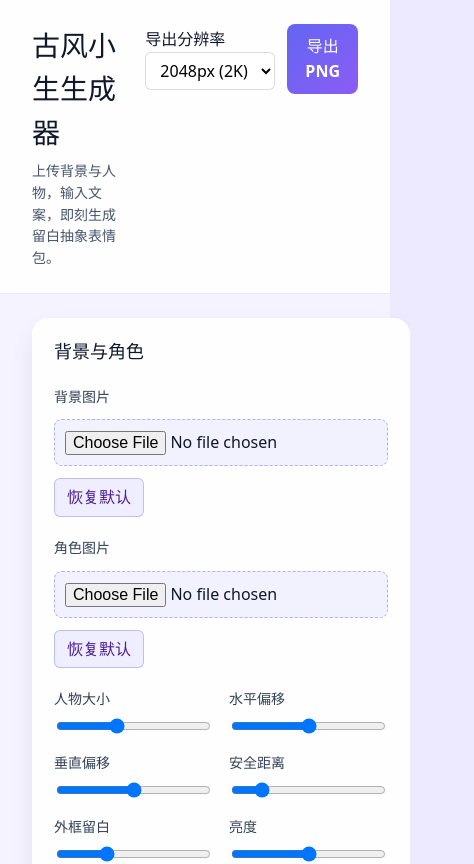
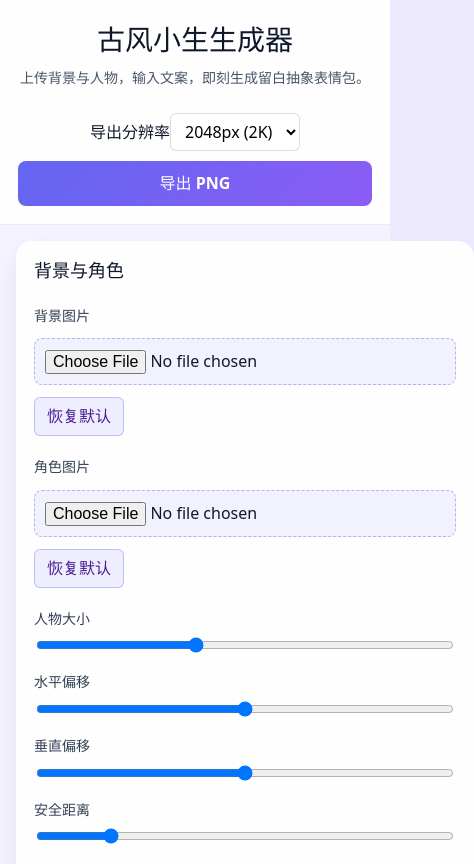
Before and after one commit to ChenRunnan-Cooper/Ancient-Style-Young-Man, a React (Vite) app: page / in a window 390 px wide. Shown: the top 864 px of the page, 474 px wide, since content can reach past the window. Built offline with nearby package versions, Linux system fonts and the light colour scheme; a web font is replaced by a local one.

Commit message:
Improve mobile layout and sticky preview

```diff
--- a/src/App.css
+++ b/src/App.css
@@ -372,5 +372,78 @@ textarea.editor {
 @media (max-width: 980px) {
   .app__main {
     grid-template-columns: 1fr;
+    padding: 20px 24px 28px;
+    gap: 20px;
+  }
+
+  .app__header {
+    flex-direction: column;
+    align-items: stretch;
+    padding: 20px 24px;
+    text-align: center;
+  }
+
+  .header__actions {
+    justify-content: center;
+    flex-wrap: wrap;
+    gap: 10px;
+  }
+
+  .header__actions .primary {
+    width: 100%;
+  }
+
+  .panel {
+    padding: 18px 20px 22px;
+  }
+
+  .field-grid {
+    grid-template-columns: 1fr;
   }
 }
+
+@media (max-width: 768px) {
+  .app__main {
+    padding: 18px 18px 24px;
+    gap: 18px;
+  }
+
+  .panel {
+    padding: 16px 18px 20px;
+  }
+
+  .panel--preview .canvas-container {
+    position: sticky;
+    top: 0;
+    height: 50vh;
+    aspect-ratio: auto;
+    z-index: 5;
+  }
+
+  .panel--preview .canvas-container canvas {
+    height: 100%;
+  }
+
+  .panel--preview .preview-wrapper {
+    gap: 14px;
+  }
+}
+
+@media (max-width: 640px) {
+  .app__header {
+    padding: 18px;
+  }
+
+  .app__main {
+    padding: 16px;
+    gap: 16px;
+  }
+
+  .canvas-container {
+    border-radius: 16px;
+  }
+
+  .crop-settings {
+    gap: 10px;
+  }
+}
```
